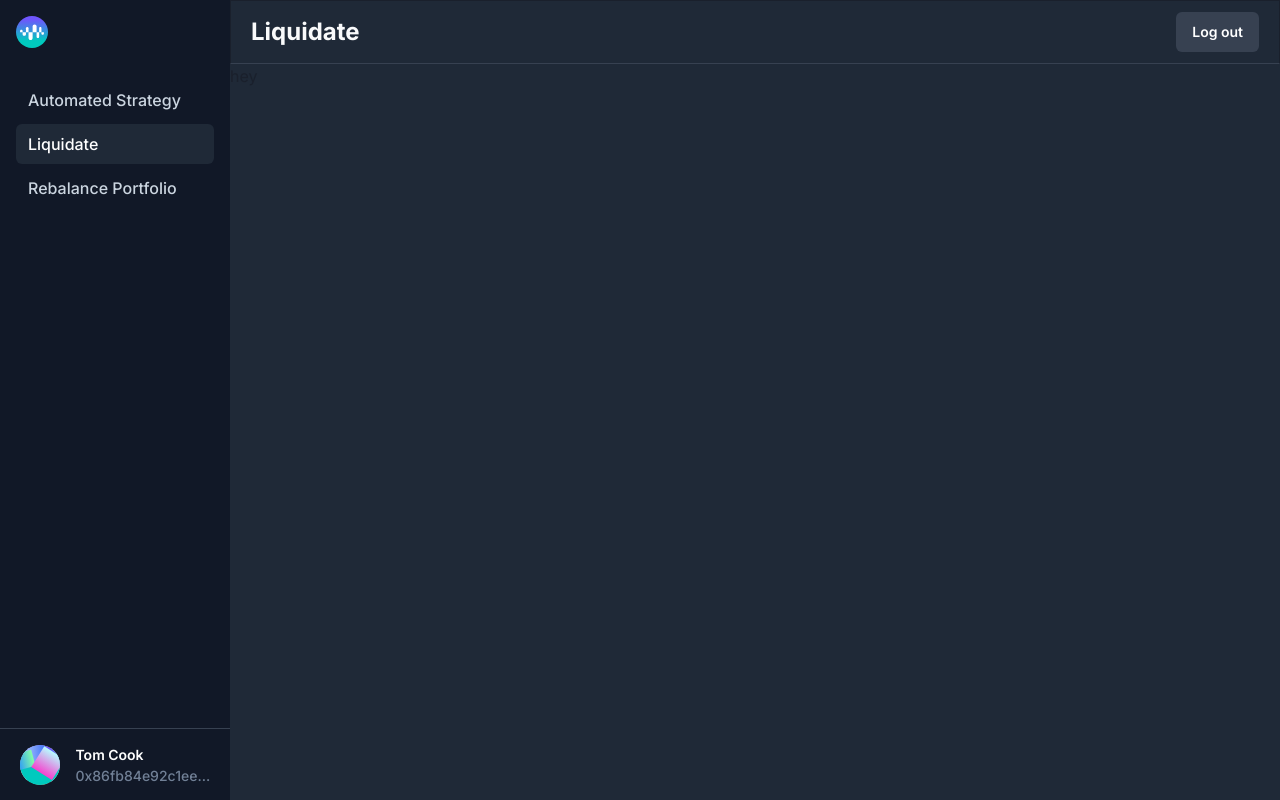
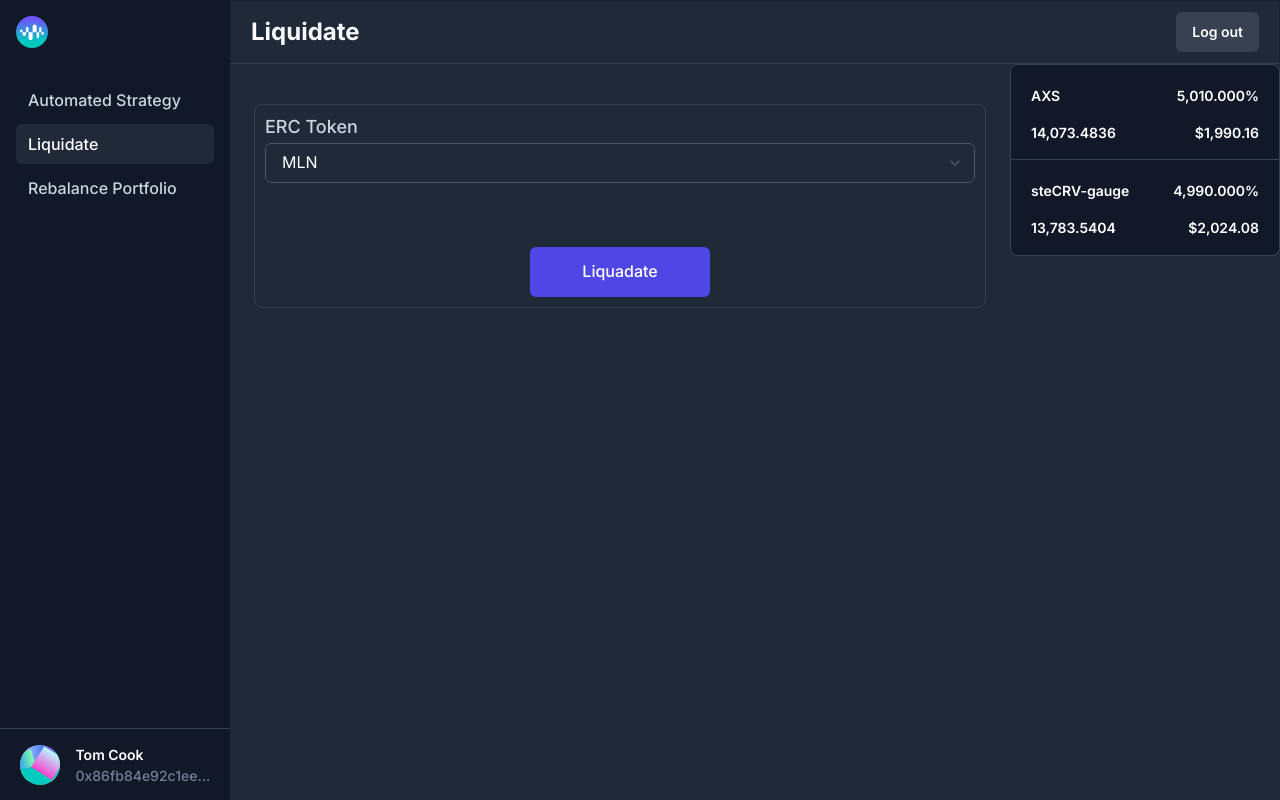
Before and after one commit to kavinm/DeFiSummerEnzymeBot, a React (Create React App) app in the folder src/client/: page /liquidate in a window 1280 px wide. Built offline with nearby package versions, Linux system fonts and the light colour scheme.

Commit message:
Liquidate page

```diff
--- a/src/client/src/pages/Liquidate.tsx
+++ b/src/client/src/pages/Liquidate.tsx
@@ -1,8 +1,79 @@
 import React from 'react';
 import DefaultLayout from '../layouts/DefaultLayout';
+import { Box, Text,Flex,Center,Select} from '@chakra-ui/react';
+import { ThemedButton, ThemedInput,Table } from '../components/shared';
+import uuid from 'react-uuid';
+import styled from '@emotion/styled';
+
+const StyledSelect = styled(Select)`
+  & {
+    color: white;
+    option {
+      color: black !important;
+    }
+  }
+`;
+
+const vaultHoldingsRows = [
+  {
+    id: uuid(),
+    asset: 'AXS',
+    balance: 50.1,
+    allocation: 14073.4836,
+    price: 1990.16,
+  },
+  {
+    id: uuid(),
+    asset: 'steCRV-gauge',
+    balance: 49.9,
+    allocation: 13783.5404,
+    price: 2024.08,
+  },
+];
 
 const Liquidate: React.FC = () => {
-  return <DefaultLayout name="Liquidate">hey</DefaultLayout>;
+  return <DefaultLayout name="Liquidate">
+
+    <Flex>
+    <Box backgroundColor="accentSurface"
+        border="1px solid"
+        borderColor="accentOutlines"
+        padding="10px"
+        borderRadius="8px"
+        w="850px"
+        mt={{ base: '4rem', xl: '2.5rem' }}
+        mx={{ base: '1rem', sm: '1.5rem' }}>
+    <form>
+    <Text
+            as="label"
+            htmlFor="vaultAddress"
+            fontSize="lg"
+            fontWeight="medium"
+            color="gray.300"
+            lineHeight="1.25rem"
+          >
+            ERC Token
+          </Text>
+          <StyledSelect id="ercToken" color="gray.600" mt="0.25rem" borderColor="gray.600">
+            <option>MLN</option>
+            <option>UNI</option>
+            <option>AXS</option>
+            <option>WETH</option>
+          </StyledSelect>
+  <Text as="span" color="error" display="block" h="2rem">
+    {/* {errors.vaultAddress?.message} */}
+  </Text>
+  < Center>
+  <ThemedButton color="white" type="submit" mt="2rem" mx="auto" width="180px" height="50px">
+    Liquadate
+  </ThemedButton>
+  </Center>
+</form>
+</Box>
+
+<Table rows={vaultHoldingsRows} shownAs="vaultHoldingsTable" />
+</Flex>
+</DefaultLayout>;
 };
 
 export default Liquidate;
```
